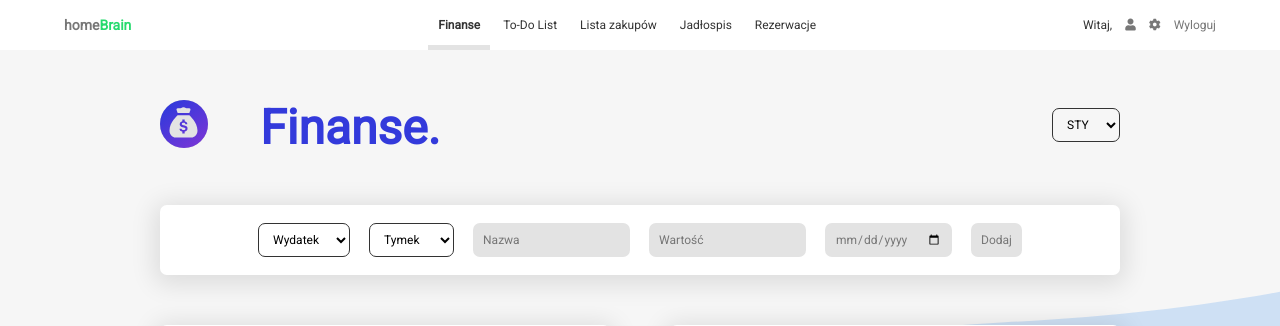
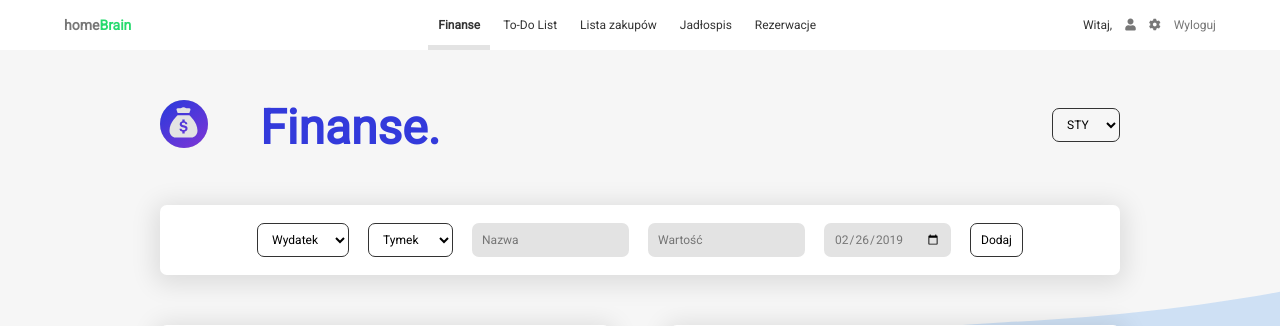
Before and after one commit to TSC-Apps/homeBrain, a Flask app: template templates/index.html in a window 1280 px wide. Shown: the top 326 px of the page. Run offline with Flask 2, Linux system fonts and the light colour scheme; the template is opened without the code that fills it, so the values that code supplies are empty.

Commit message:
Fixed an error

```diff
--- a/static/js/app.js
+++ b/static/js/app.js
@@ -19,9 +19,11 @@ const UIcontroller = (function () {
         clearInputs: function() {
             const inputs = Array.from(document.querySelectorAll(DOMstrings.inputItemName + ', ' + DOMstrings.inputItemValue + ', ' + DOMstrings.inputItemDate));
 
-            inputs.forEach(current => {
-                current.value = '';
-            });
+            setTimeout(() => {
+                inputs.forEach(current => {
+                    current.value = '';
+                });
+            }, 100);
 
             document.querySelector(DOMstrings.inputItemDate).valueAsDate = new Date();
 
@@ -43,7 +45,6 @@ const UIcontroller = (function () {
 
 const controller = (function (dataCtrl, UICtrl) {
     let DOM ;
-    //var month = UICtrl.getMonth();
 
     function toggleSmallMenu() {
         document.querySelector(DOM.smallMenuContent).classList.toggle('visible');
--- a/templates/index.html
+++ b/templates/index.html
@@ -40,8 +40,8 @@
                     <input maxlength="10" type="number" step="0.01" id="value" name="value" placeholder="Wartość">
                     <input maxlength="10" type="date" id="date" name="date">
 {#                    <button type="submit" class="btn btn-add">Dodaj</button>#}
-{#                    <button type="submit" class="btn btn-add">Dodaj</button>#}
-                    <input type="submit" value="Dodaj">
+                    <button type="submit" class="btn btn-add">Dodaj</button>
+{#                    <input type="submit" value="Dodaj">#}
 
                 </form>
             </section>
```
